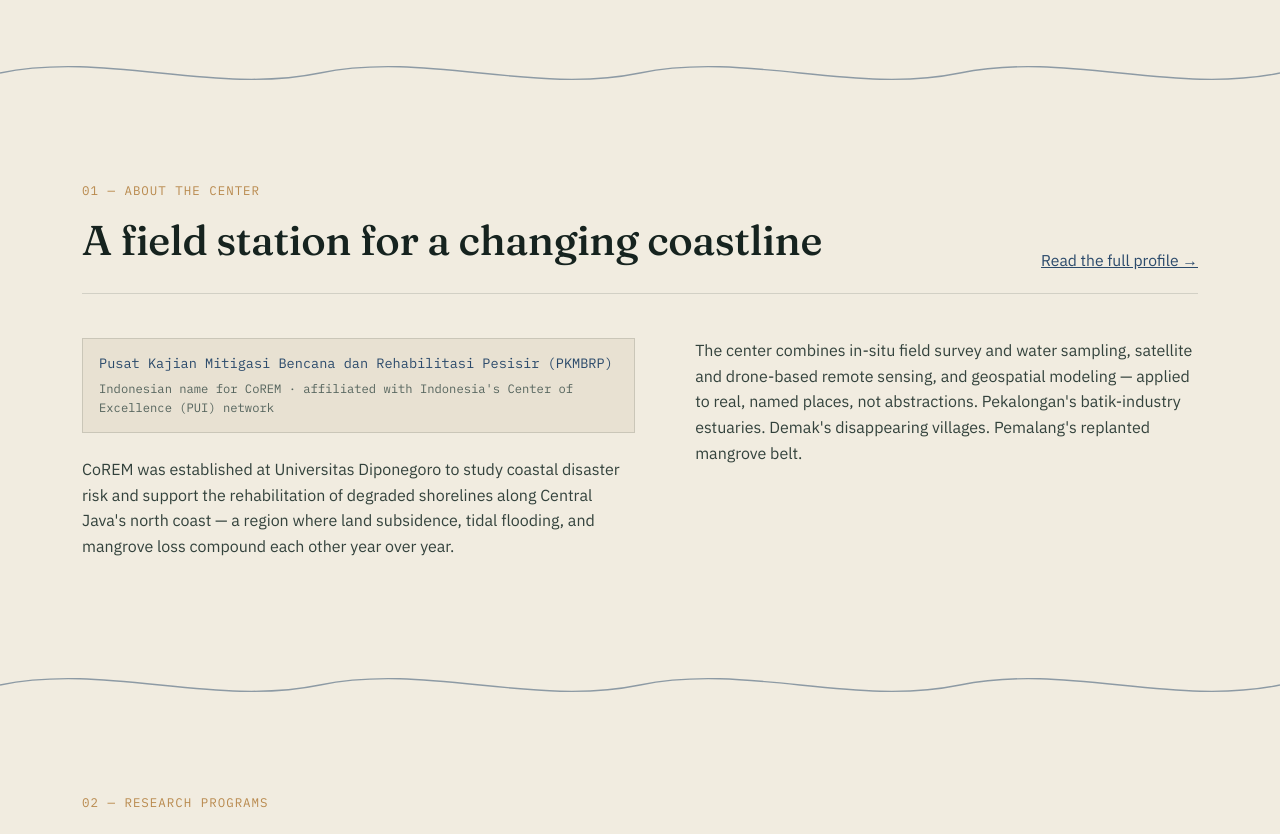
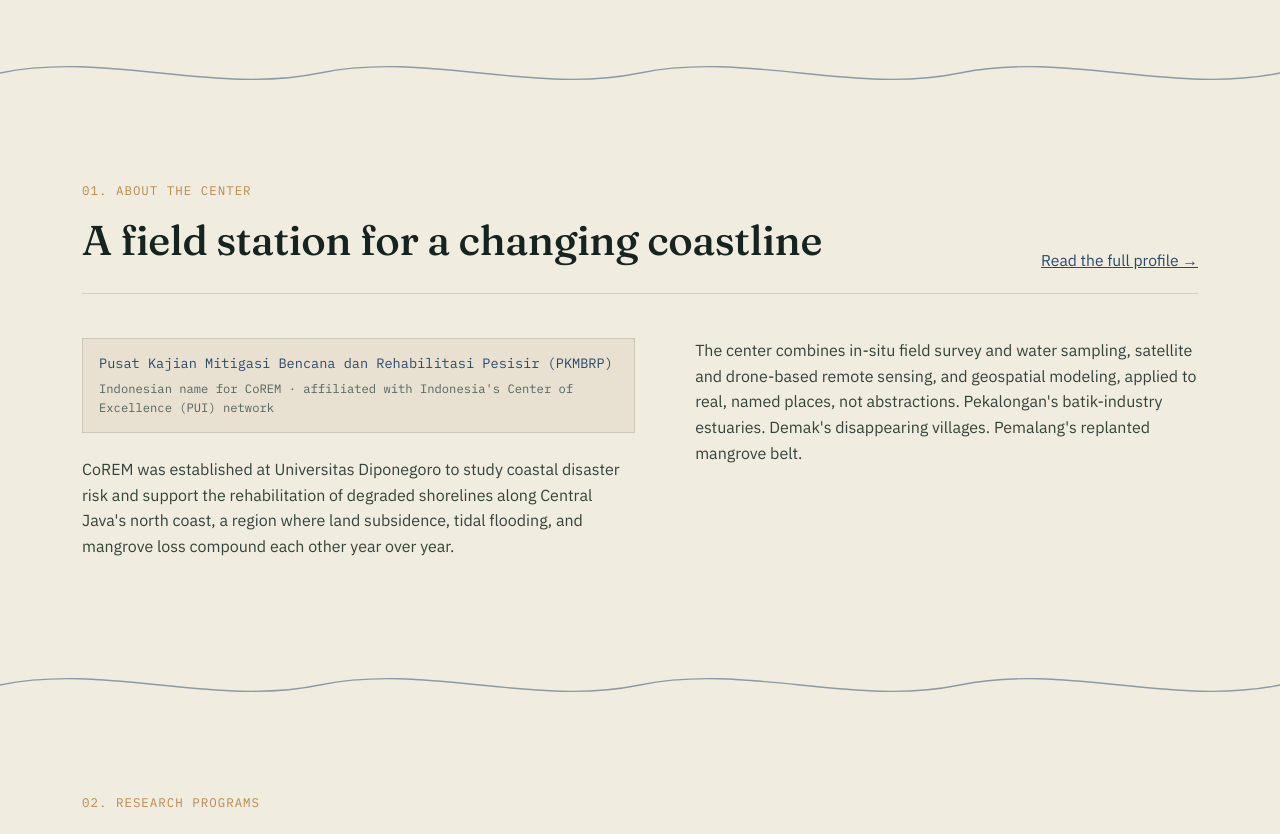
Before and after one commit to Shlhnj/website-corem, a Jekyll site: the page built from index.html, in a window 1280 px wide and 1400 px high, scrolled down 1348 px, cut to the strip 78-912 px from the top of the window. Built offline with Jekyll 4.4.1, drawn with Linux system fonts in a browser that asks for light colours; some of the changed text lies outside the part shown.

Commit message:
Refine English and Indonesian text for clarity

```diff
--- a/index.html
+++ b/index.html
@@ -13,12 +13,12 @@
   <div class="wrap">
     <div class="eyebrow"><span class="dot"></span>{{ site.institution }} · {{ site.location }}</div>
     <h1>
-      <span class="lang-en">Tracking how the <em>coast</em> moves, and helping communities move with it.</span>
-      <span class="lang-id">Memantau pergerakan <em>garis pantai</em>, dan mendampingi masyarakat pesisir menghadapinya.</span>
+      <span class="lang-en">Tracking <em>coastal</em> dynamics, and helping communities to deal with it.</span>
+      <span class="lang-id">Memantau dinamika <em>pesisir</em>, dan mendampingi masyarakat pesisir menghadapinya.</span>
     </h1>
     <p class="hero-sub">
-      <span class="lang-en">{{ site.title }} studies coastal erosion, mangrove rehabilitation, water quality, and disaster mitigation along Java's north coast — combining field survey, remote sensing, and geospatial modeling to give local governments usable, site-specific evidence.</span>
-      <span class="lang-id">{{ site.title }} meneliti abrasi pantai, rehabilitasi mangrove, kualitas air, dan mitigasi bencana di pesisir utara Jawa — memadukan survei lapangan, penginderaan jauh, dan pemodelan geospasial untuk menghasilkan bukti ilmiah yang dapat langsung digunakan pemerintah daerah.</span>
+      <span class="lang-en">{{ site.title }} studies coastal erosion, mangrove rehabilitation, water quality, and disaster mitigation along Java's north coast, combining field survey, remote sensing, and geospatial modeling to give local governments usable, site-specific evidence.</span>
+      <span class="lang-id">{{ site.title }} meneliti abrasi pantai, rehabilitasi mangrove, kualitas air, dan mitigasi bencana di pesisir utara Jawa, memadukan survei lapangan, penginderaan jauh, dan pemodelan geospasial untuk menghasilkan bukti ilmiah yang dapat langsung digunakan pemerintah daerah.</span>
     </p>
     <div class="hero-meta">
       <div><strong>{{ site.data.publications | size }}+</strong>
@@ -46,7 +46,7 @@
     <div class="section-head">
       <div>
         <div class="tag">
-          <span class="lang-en">01 — About the center</span><span class="lang-id">01 — Tentang pusat studi</span>
+          <span class="lang-en">01. About the center</span><span class="lang-id">01. Tentang pusat studi</span>
         </div>
         <h2>
           <span class="lang-en">A field station for a changing coastline</span>
@@ -64,14 +64,14 @@
           <span>Indonesian name for CoREM · affiliated with Indonesia's Center of Excellence (PUI) network</span>
         </div>
         <p>
-          <span class="lang-en">CoREM was established at {{ site.institution }} to study coastal disaster risk and support the rehabilitation of degraded shorelines along Central Java's north coast — a region where land subsidence, tidal flooding, and mangrove loss compound each other year over year.</span>
-          <span class="lang-id">CoREM didirikan di {{ site.institution }} untuk mengkaji risiko bencana pesisir dan mendukung rehabilitasi garis pantai yang mengalami degradasi di sepanjang pesisir utara Jawa Tengah — kawasan yang menghadapi tekanan berlapis dari penurunan muka tanah, banjir rob, dan hilangnya hutan mangrove setiap tahunnya.</span>
+          <span class="lang-en">CoREM was established at {{ site.institution }} to study coastal disaster risk and support the rehabilitation of degraded shorelines along Central Java's north coast, a region where land subsidence, tidal flooding, and mangrove loss compound each other year over year.</span>
+          <span class="lang-id">CoREM didirikan di {{ site.institution }} untuk mengkaji risiko bencana pesisir dan mendukung rehabilitasi garis pantai yang mengalami degradasi di sepanjang pesisir utara Jawa Tengah, kawasan yang menghadapi tekanan berlapis dari penurunan muka tanah, banjir rob, dan hilangnya hutan mangrove setiap tahunnya.</span>
         </p>
       </div>
       <div>
         <p>
-          <span class="lang-en">The center combines in-situ field survey and water sampling, satellite and drone-based remote sensing, and geospatial modeling — applied to real, named places, not abstractions. Pekalongan's batik-industry estuaries. Demak's disappearing villages. Pemalang's replanted mangrove belt.</span>
-          <span class="lang-id">Pusat ini memadukan survei lapangan dan pengambilan sampel air secara langsung, penginderaan jauh berbasis satelit dan drone, serta pemodelan geospasial — diterapkan pada tempat-tempat nyata, bukan sekadar abstraksi. Muara-muara di kawasan industri batik Pekalongan. Desa-desa yang perlahan tenggelam di Demak. Sabuk mangrove hasil rehabilitasi di Pemalang.</span>
+          <span class="lang-en">The center combines in-situ field survey and water sampling, satellite and drone-based remote sensing, and geospatial modeling, applied to real, named places, not abstractions. Pekalongan's batik-industry estuaries. Demak's disappearing villages. Pemalang's replanted mangrove belt.</span>
+          <span class="lang-id">Pusat ini memadukan survei lapangan dan pengambilan sampel air secara langsung, penginderaan jauh berbasis satelit dan drone, serta pemodelan geospasial, diterapkan pada tempat-tempat nyata, bukan sekadar abstraksi. Muara-muara di kawasan industri batik Pekalongan. Desa-desa yang perlahan tenggelam di Demak. Sabuk mangrove hasil rehabilitasi di Pemalang.</span>
         </p>
       </div>
     </div>
@@ -85,7 +85,7 @@
     <div class="section-head">
       <div>
         <div class="tag">
-          <span class="lang-en">02 — Research programs</span><span class="lang-id">02 — Program penelitian</span>
+          <span class="lang-en">02. Research programs</span><span class="lang-id">02. Program penelitian</span>
         </div>
         <h2>
           <span class="lang-en">Five lines of active work</span><span class="lang-id">Lima lini penelitian aktif</span>
@@ -119,7 +119,7 @@
   <div class="wrap">
     <div class="section-head">
       <div>
-        <div class="tag"><span class="lang-en">03 — News</span><span class="lang-id">03 — Berita</span></div>
+        <div class="tag"><span class="lang-en">03. News</span><span class="lang-id">03. Berita</span></div>
         <h2>
           <span class="lang-en">Latest from the lab</span><span class="lang-id">Kabar terbaru dari laboratorium</span>
         </h2>
@@ -140,8 +140,8 @@
       {% else %}
       <li class="news-item">
         <p>
-          <span class="lang-en">No news posts yet — add Markdown files to <code>_posts/</code> to populate this feed.</span>
-          <span class="lang-id">Belum ada berita — tambahkan berkas Markdown ke <code>_posts/</code> untuk mengisi umpan ini.</span>
+          <span class="lang-en">No news posts yet, add Markdown files to <code>_posts/</code> to populate this feed.</span>
+          <span class="lang-id">Belum ada berita, tambahkan berkas Markdown ke <code>_posts/</code> untuk mengisi umpan ini.</span>
         </p>
       </li>
       {% endfor %}
```
